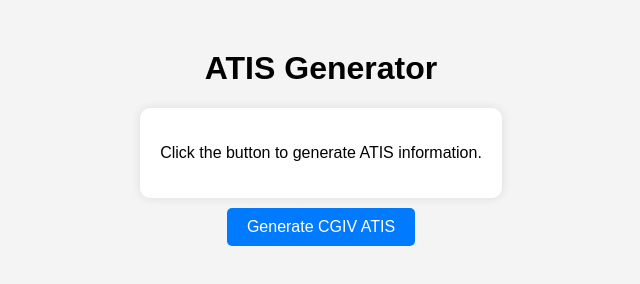
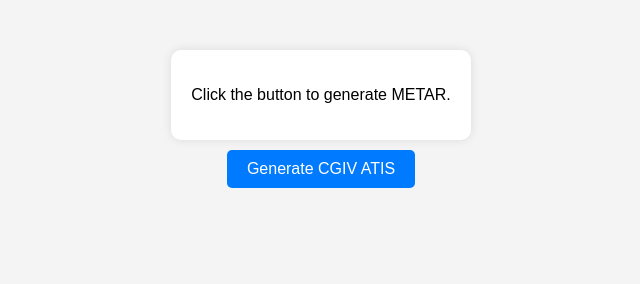
Before and after one commit to GLaDOzXD/gladozxd, a plain HTML site: page metar/cgiv-generator.html in a window 1280 px wide. Shown: the whole page, without its empty margins (319-959 px from the left). Drawn offline with Linux system fonts and the light colour scheme.

Commit message:
Update cgiv-generator.html

```diff
--- a/metar/cgiv-generator.html
+++ b/metar/cgiv-generator.html
@@ -35,10 +35,10 @@
 </head>
 <body>
 
-    <h1>ATIS Generator</h1>
+    <h1METAR Generator</h1>
 
     <div id="atisBox">
-        <p id="atisContent">Click the button to generate ATIS information.</p>
+        <p id="atisContent">Click the button to generate METAR.</p>
     </div>
     <button onclick="generateATIS()">Generate CGIV ATIS</button>
 
```
